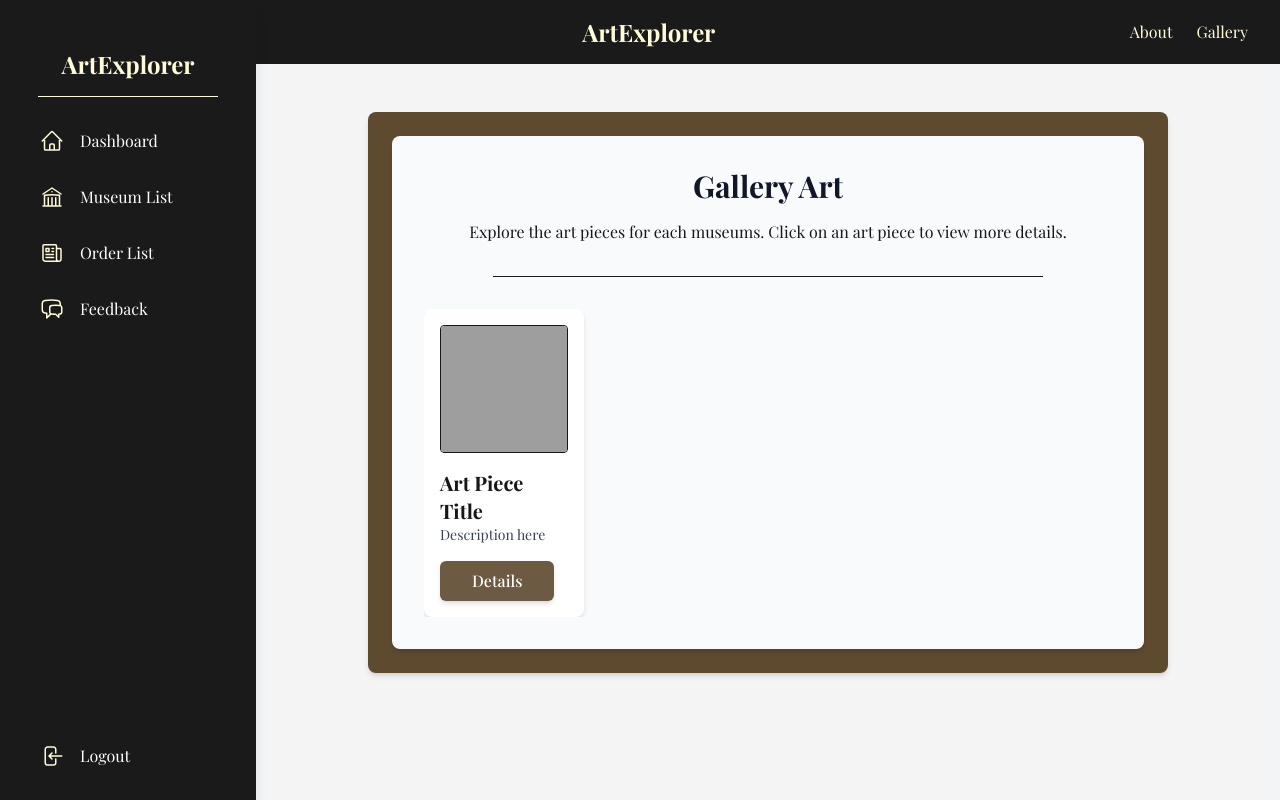
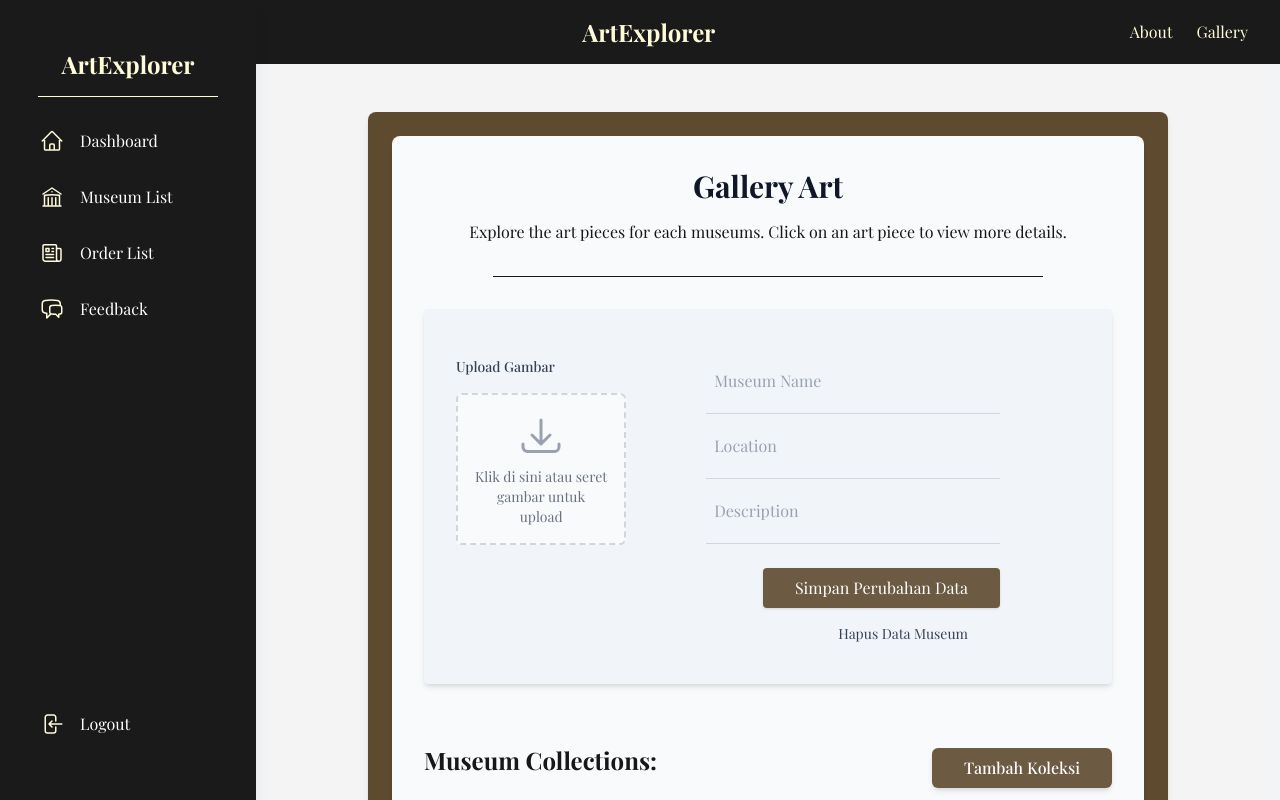
Before and after one commit to nugroho-dotnc/project-csc-artexplorer, a Next.js app: page /admin/gallery-art in a window 1280 px wide. Shown: the top 800 px of the page. Built offline with nearby package versions, Linux system fonts and the light colour scheme; grey boxes are pictures that could not be loaded; a web font is replaced by a local one.

Commit message:
Adding form for gallery

```diff
--- a/src/components/AdminForm/form-museum-add.js
+++ b/src/components/AdminForm/form-museum-add.js
@@ -26,13 +26,6 @@ export default function MuseumAddForm({ onSubmit }) {
             <hr className="h-px w-4/5 my-4 mx-auto" />
                 <FileField id="museum-image" label="Museum Image" />
                 <TextField
-                    type="image"
-                    id="museum-name"
-                    label="Museum Name"
-                    value={name}
-                    required
-                />
-                <TextField
                     id="museum-name"
                     label="Museum Name"
                     value={name}
--- /dev/null
+++ b/src/components/AdminForm/image-field.js
@@ -0,0 +1,66 @@
+import { useState } from "react";
+
+export default function ImageField({ id, label = "Upload Gambar", onChange }) {
+  const [fileName, setFileName] = useState(null);
+  const [previewUrl, setPreviewUrl] = useState(null);
+
+  const handleFileChange = (e) => {
+    const file = e.target.files[0];
+    if (!file) return;
+
+    setFileName(file.name);
+    setPreviewUrl(URL.createObjectURL(file));
+    if (onChange) onChange(file);
+  };
+
+  return (
+    <div className="w-fit">
+      <label
+        htmlFor={id}
+        className="block mb-2 text-sm font-medium text-gray-700"
+      >
+        {label}
+      </label>
+
+      <div className="mt-4 border-2 border-dashed border-gray-300 rounded-md p-4 flex flex-col items-center justify-center bg-gray-50 hover:bg-gray-100 transition">
+        <input
+          type="file"
+          id={id}
+          accept="image/*"
+          onChange={handleFileChange}
+          className="hidden"
+        />
+        <label htmlFor={id} className="cursor-pointer text-center">
+          {previewUrl ? (
+            <img
+              src={previewUrl}
+              alt="Preview"
+              className="h-40 object-contain mb-2"
+            />
+          ) : (
+            <div className="text-gray-500 flex flex-col items-center">
+              <svg
+                className="w-12 h-12 mb-2 text-gray-400"
+                fill="none"
+                stroke="currentColor"
+                strokeWidth={1.5}
+                viewBox="0 0 24 24"
+              >
+                <path
+                  strokeLinecap="round"
+                  strokeLinejoin="round"
+                  d="M3 16.5V18a2.25 2.25 0 002.25 2.25h13.5A2.25 2.25 0 0021 18v-1.5M7.5 12 12 16.5 16.5 12M12 4.5v12"
+                />
+              </svg>
+              <p className="text-sm">Klik di sini atau seret gambar untuk upload</p>
+            </div>
+          )}
+        </label>
+      </div>
+
+      {fileName && (
+        <p className="text-sm text-gray-600 mt-2 truncate">File: {fileName}</p>
+      )}
+    </div>
+  );
+}
--- a/src/components/admin-layout.js
+++ b/src/components/admin-layout.js
@@ -4,7 +4,7 @@ export default function AdminLayout({ children }) {
     return (
         <div className="flex justify-between min-h-screen bg-gray-100">
             <AdminSidebar />
-            <div className="flex-1 p-4">
+            <div className="flex-1 p-4 overflow-auto ml-64">
                 {children}
             </div>
         </div>
--- a/src/components/admin-sidebar.js
+++ b/src/components/admin-sidebar.js
@@ -1,6 +1,6 @@
 export default function AdminSidebar() {
   return (
-    <div className="bg-black text-primary w-64 min-h-dvh p-4 top-0 left-0 shadow-lg z-50 flex flex-col justify-between">
+    <div className="bg-black text-primary w-64 min-h-dvh p-4 top-0 left-0 shadow-lg z-50 flex flex-col justify-between fixed">
       <div className="mt-8">
         <h2 className="text-2xl font-bold mb-4 text-center">ArtExplorer</h2>
         <hr className="h-px w-4/5 my-4 mx-auto" />
--- a/src/pages/admin/gallery-art.js
+++ b/src/pages/admin/gallery-art.js
@@ -1,6 +1,28 @@
+import { useState } from "react";
+
 import AdminLayout from "@/components/admin-layout";
+import ImageField from "@/components/AdminForm/image-field";
+import TextField from "@/components/AdminForm/text-field";
+import Button from "@/components/AdminForm/button";
 
 export default function GalleryArt() {
+  const [image, setImage] = useState(null);
+
+  //State edit data museum
+      const [name, setName] = useState("");
+    const [description, setDescription] = useState("");
+    const [location, setLocation] = useState("");
+
+    const handleSubmit = (event) => {
+        event.preventDefault();
+        onSubmit({ name, description, location });
+
+        setName("");
+        setDescription("");
+        setLocation("");
+    }
+
+
   return (
     <AdminLayout>
       <div
@@ -19,8 +41,55 @@ export default function GalleryArt() {
                   to view more details.
                 </p>
               </div>
+
               <hr className="h-px w-4/5 my-8 mx-auto" />
-              <div className="overflow-auto grid grid-cols-4 gap-4">
+
+                <div className="flex p-8 bg-slate-100 rounded shadow-md">
+                  <div className="mt-4">
+                    <ImageField id="museum-image" onChange={(file) => setImage(file)} />
+                  </div>
+                  <div className="w-full mx-8 px-12 py-2">
+                    <TextField
+                        id="museum-name"
+                        label="Museum Name"
+                        value={name}
+                        onChange={(event) => setName(event.target.value)}
+                        required
+                    />
+                    <TextField
+                        id="museum-location"
+                        label="Location"
+                        value={location}
+                        onChange={(event) => setLocation(event.target.value)}
+                        required
+                    />
+                    <TextField
+                        id="museum-description"
+                        label="Description"
+                        value={description}
+                        onChange={(event) => setDescription(event.target.value)}
+                        required={false}
+                    />
+                    <div className="flex justify-end mt-4">
+                        <Button label="Simpan Perubahan Data" />
+                    </div>
+                    <div className="flex justify-end mt-4">
+                        <button type="button" className="text-sm text-gray-700 px-8 cursor-pointer hover:underline">Hapus Data Museum</button>
+                    </div>
+                  </div>
+                </div>
+
+              <div className="mt-12">
+                <div className="flex justify-between items-center">
+                  <h2 className="text-2xl font-bold">Museum Collections:</h2>
+                  <button
+                      type="button"
+                      className="bg-secondary-100 text-white px-8 py-2 mt-4 rounded-md shadow-md font-medium cursor-pointer hover:bg-secondary"
+                    >
+                      Tambah Koleksi
+                    </button>
+                </div>
+                <div className="overflow-auto grid grid-cols-4 gap-4 mt-8">
                   <div className="bg-white p-4 rounded-lg shadow-md">
                     <img
                       src="#"
@@ -31,7 +100,7 @@ export default function GalleryArt() {
                     <p className="text-sm text-gray-700">Description here</p>
                     <button
                       type="button"
-                    className="bg-secondary-100 text-white px-8 py-2 mt-4 rounded-md shadow-md font-medium cursor-pointer hover:bg-secondary"
+                      className="bg-secondary-100 text-white px-6 py-1 mt-4 rounded-md shadow-md font-medium cursor-pointer hover:bg-secondary"
                     >
                       Details
                     </button>
@@ -41,6 +110,7 @@ export default function GalleryArt() {
             </div>
           </div>
         </div>
+      </div>
     </AdminLayout>
   );
 }
```
Lines whose indentation alone changed are shown as unchanged.
